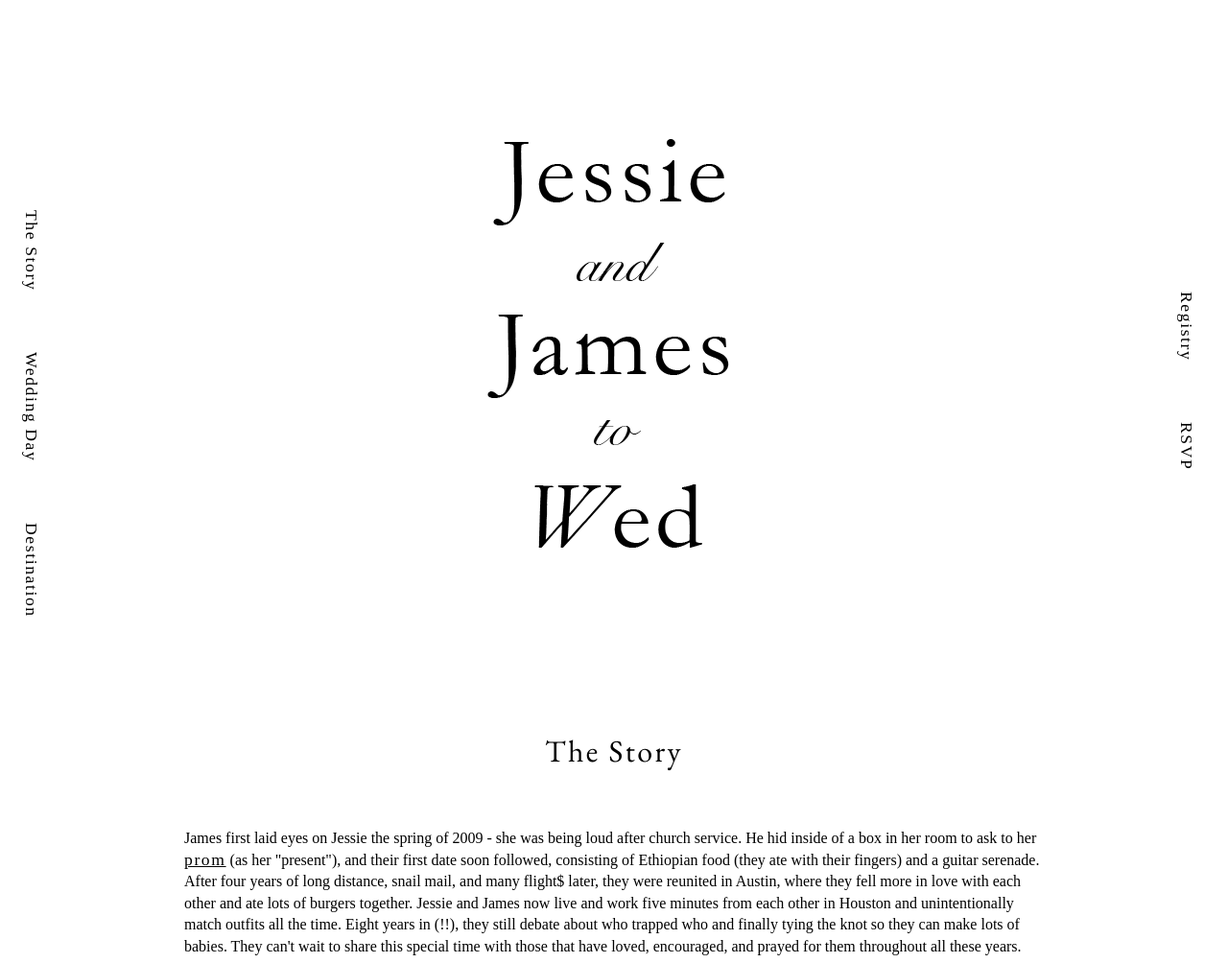
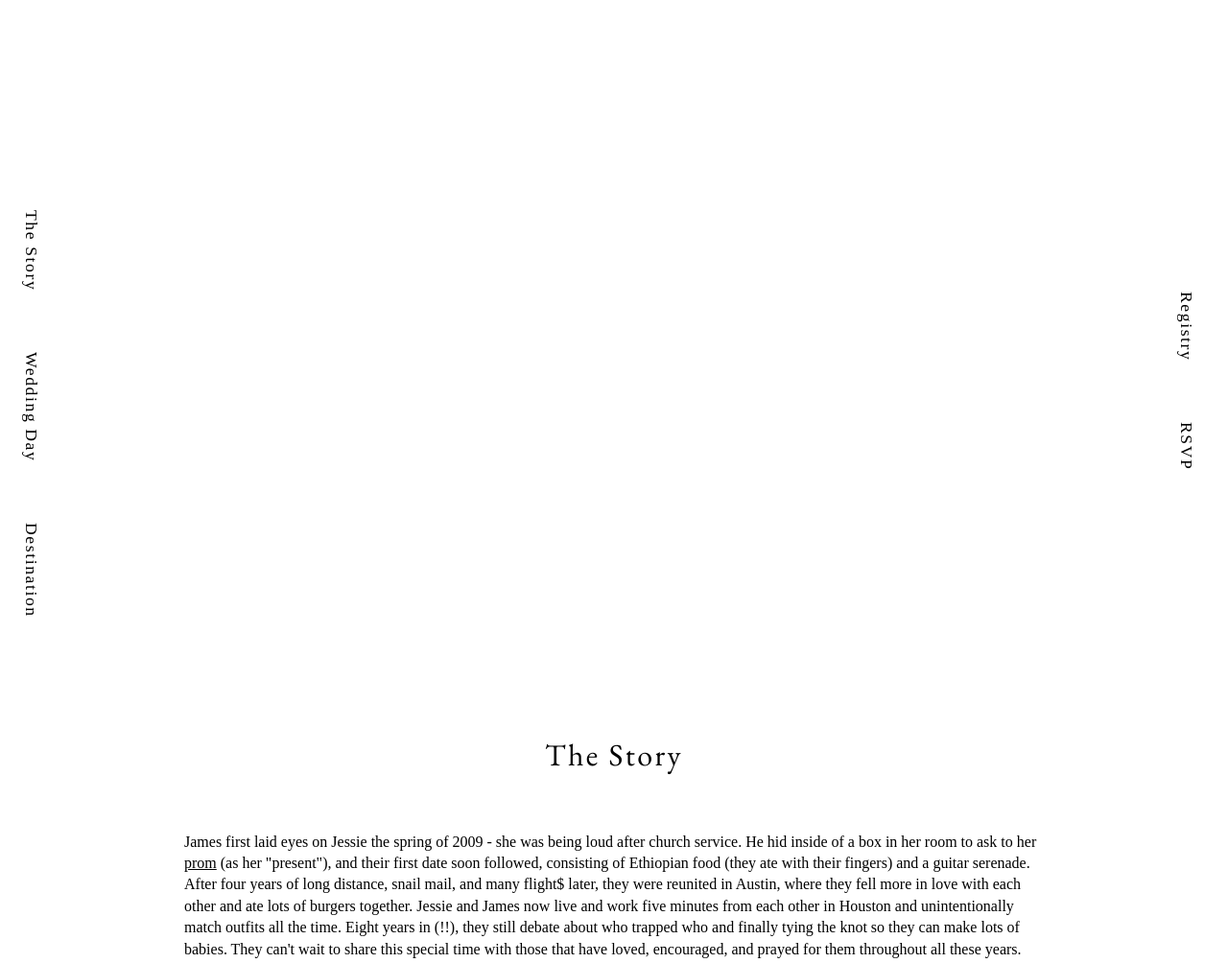
Before and after one commit to jessie4466/teamrocketluv, a plain HTML site: page index.html in a window 1280 px wide. Shown: the top 1004 px of the page at 96% size. Drawn offline with nearby package versions, Linux system fonts and the light colour scheme.

Commit message:
Update index.html

```diff
--- a/index.html
+++ b/index.html
@@ -7,7 +7,9 @@
   </head>
   <body>
     <section class="main">
-      <img src="./resources/img/home.png">
+      <div class="hero-image">
+        <img src="./resources/img/home.png" style="visibility: hidden;" />
+      </div>
       <nav class="nav-left">
         <a href="#story">The Story</a>
         <a href="#wedding-day">Wedding Day</a>
@@ -20,7 +22,7 @@
     </section>
     <section class="story" id="story">
       <h1>The Story</h1>
-      <p>James first laid eyes on Jessie the spring of 2009 - she was being loud after church service. He hid inside of a box in her room to ask to her <a href="./resources/img/prom.jpg" target="_blank" style="text-decoration: underline;">prom</a> (as her "present"), and their first date soon followed, consisting of Ethiopian food (they ate with their fingers) and a guitar serenade. After four years of long distance, snail mail, and many flight$ later, they were reunited in Austin, where they fell more in love with each other and ate lots of burgers together. Jessie and James now live and work five minutes from each other in Houston and unintentionally match outfits all the time. Eight years in (!!), they still debate about who trapped who and finally tying the knot so they can make lots of babies. They can't wait to share this special time with those that have loved, encouraged, and prayed for them throughout all these years.</p>
+      <p>James first laid eyes on Jessie the spring of 2009 - she was being loud after church service. He hid inside of a box in her room to ask to her <a href="./resources/img/prom.jpg" target="_blank" style="text-decoration: underline; font-size: 1rem; letter-spacing: 0rem">prom</a> (as her "present"), and their first date soon followed, consisting of Ethiopian food (they ate with their fingers) and a guitar serenade. After four years of long distance, snail mail, and many flight$ later, they were reunited in Austin, where they fell more in love with each other and ate lots of burgers together. Jessie and James now live and work five minutes from each other in Houston and unintentionally match outfits all the time. Eight years in (!!), they still debate about who trapped who and finally tying the knot so they can make lots of babies. They can't wait to share this special time with those that have loved, encouraged, and prayed for them throughout all these years.</p>
     </section>
     <section class="pictures" id="pictures">
         <div class="pictures-container">
```
